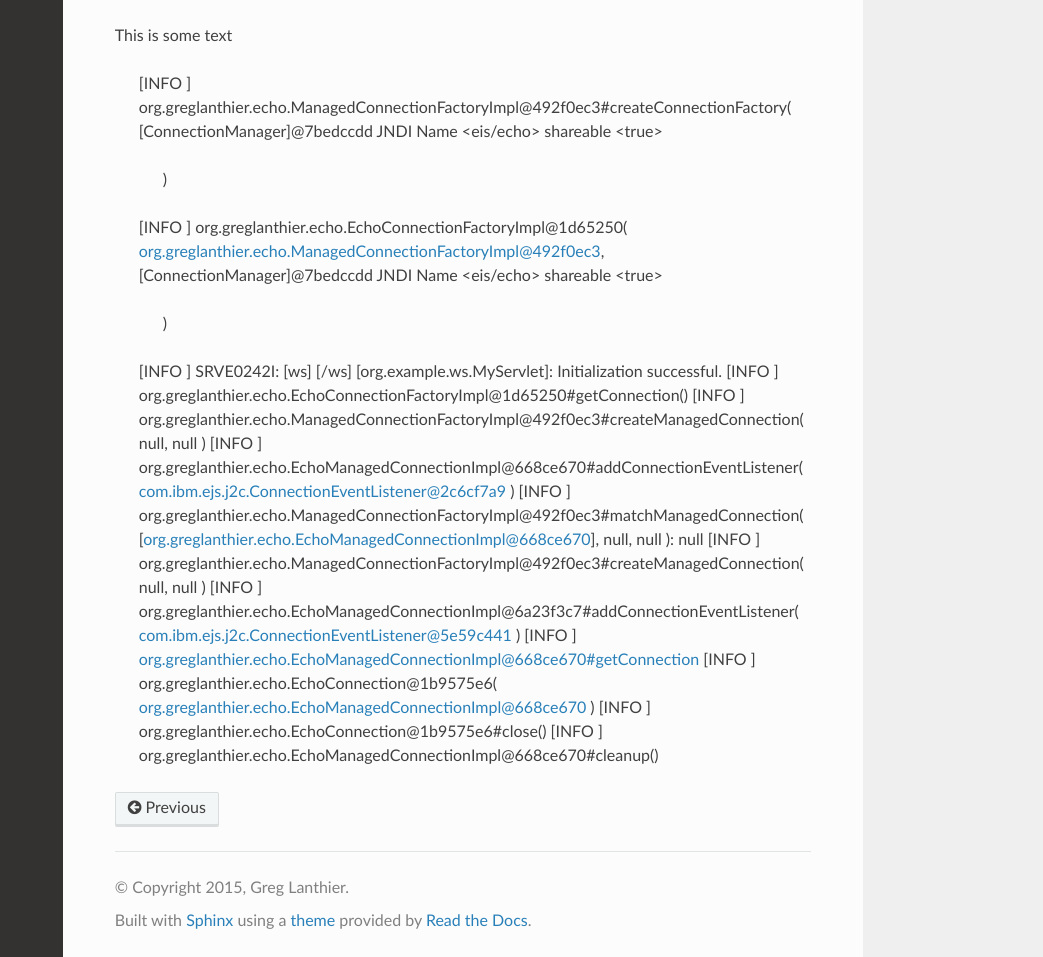
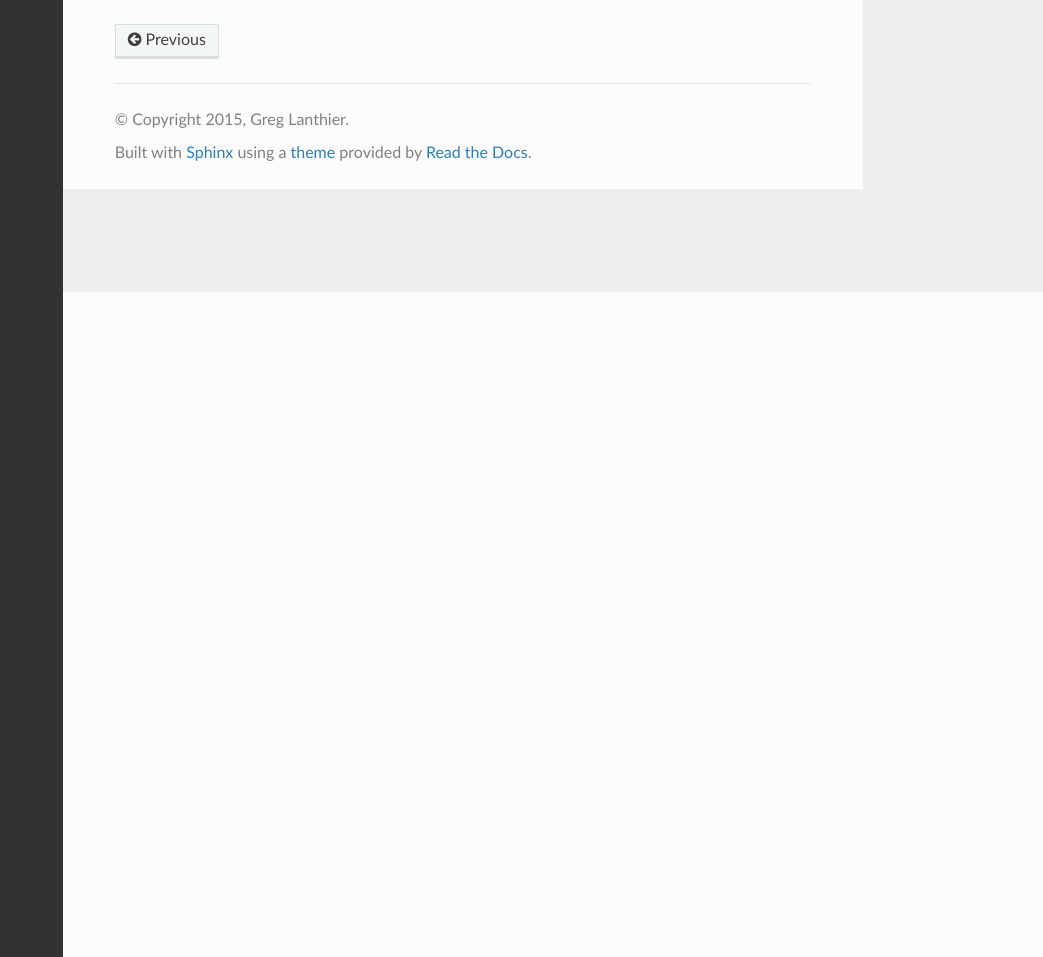
Before and after one commit to greglanthier/jca1.6-demo, a Sphinx documentation site: the page built from docs/diagrams.rst, in a window 1280 px wide and 1400 px high, scrolled down 665 px. Shown: the part 443-1400 px from the top of the window, without its empty margins (237-1280 px from the left). Built offline with Sphinx 7.4.7 and the Read the Docs theme 2.0.0, drawn with Linux system fonts in a browser that asks for light colours.

Commit message:
edit file

```diff
--- a/docs/diagrams.rst
+++ b/docs/diagrams.rst
@@ -91,25 +91,3 @@ Running
 	ManagedConnectionFactory -> ManagedConnection
 	activate ManagedConnection
 	Container -> ManagedConnection: addConnectionEventListener
-
-This is some text
-
-	[INFO    ] org.greglanthier.echo.ManagedConnectionFactoryImpl@492f0ec3#createConnectionFactory( [ConnectionManager]@7bedccdd
-	JNDI Name <eis/echo>
-	shareable <true>
-	 )
-	[INFO    ] org.greglanthier.echo.EchoConnectionFactoryImpl@1d65250( org.greglanthier.echo.ManagedConnectionFactoryImpl@492f0ec3, [ConnectionManager]@7bedccdd
-	JNDI Name <eis/echo>
-	shareable <true>
-	 )
-	[INFO    ] SRVE0242I: [ws] [/ws] [org.example.ws.MyServlet]: Initialization successful.
-	[INFO    ] org.greglanthier.echo.EchoConnectionFactoryImpl@1d65250#getConnection()
-	[INFO    ] org.greglanthier.echo.ManagedConnectionFactoryImpl@492f0ec3#createManagedConnection( null, null )
-	[INFO    ] org.greglanthier.echo.EchoManagedConnectionImpl@668ce670#addConnectionEventListener( com.ibm.ejs.j2c.ConnectionEventListener@2c6cf7a9 )
-	[INFO    ] org.greglanthier.echo.ManagedConnectionFactoryImpl@492f0ec3#matchManagedConnection( [org.greglanthier.echo.EchoManagedConnectionImpl@668ce670], null, null ): null
-	[INFO    ] org.greglanthier.echo.ManagedConnectionFactoryImpl@492f0ec3#createManagedConnection( null, null )
-	[INFO    ] org.greglanthier.echo.EchoManagedConnectionImpl@6a23f3c7#addConnectionEventListener( com.ibm.ejs.j2c.ConnectionEventListener@5e59c441 )
-	[INFO    ] org.greglanthier.echo.EchoManagedConnectionImpl@668ce670#getConnection
-	[INFO    ] org.greglanthier.echo.EchoConnection@1b9575e6( org.greglanthier.echo.EchoManagedConnectionImpl@668ce670 )
-	[INFO    ] org.greglanthier.echo.EchoConnection@1b9575e6#close()
-	[INFO    ] org.greglanthier.echo.EchoManagedConnectionImpl@668ce670#cleanup()
```
